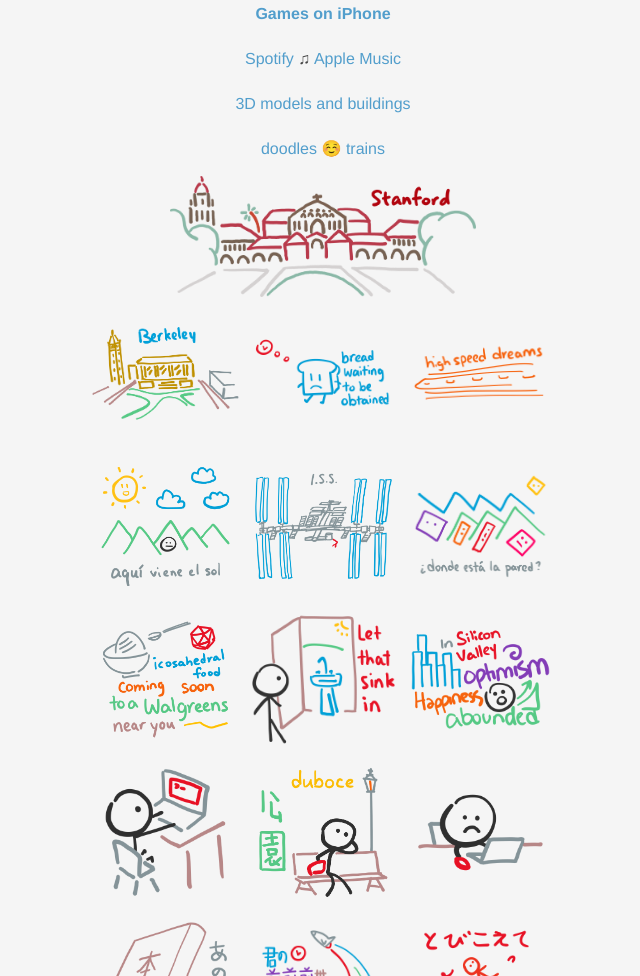
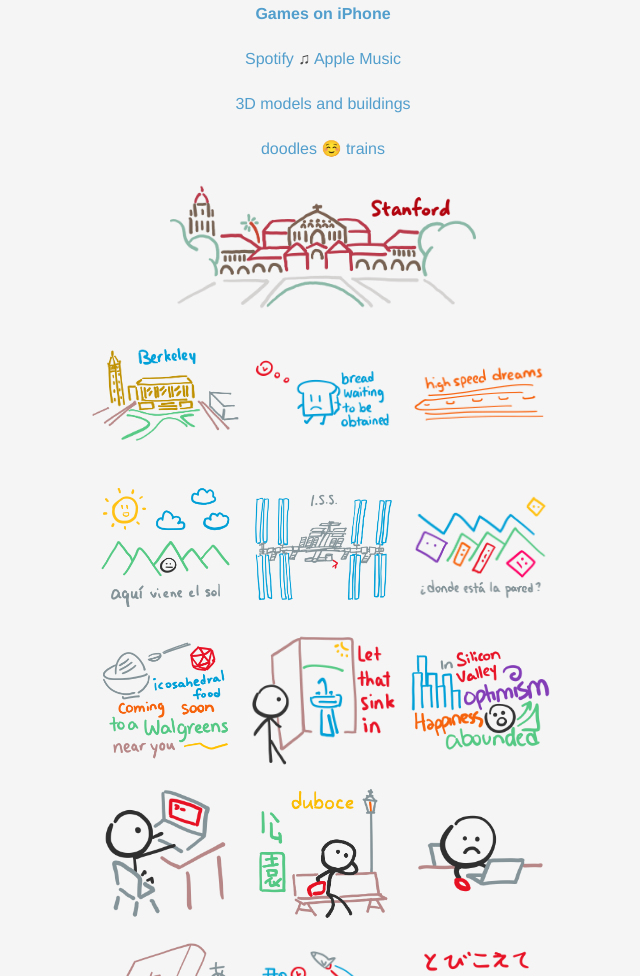
Before and after one commit to emersonhsieh/website, a plain HTML site: page index.html in a window 1280 px wide. Shown: the part 895-1871 px from the top of the page, without its empty margins (317-957 px from the left). Drawn offline with nearby package versions, Linux system fonts and the light colour scheme.

Commit message:
feat: add margins

```diff
--- a/index.html
+++ b/index.html
@@ -259,7 +259,7 @@
 
             <p>
 
-              <img src="./images/stanford.png" width="60%" />
+              <img src="./images/stanfordm.png" width="60%" />
 
               <br />
 
```
Also changed, not shown: images/stanfordm.png (added).
